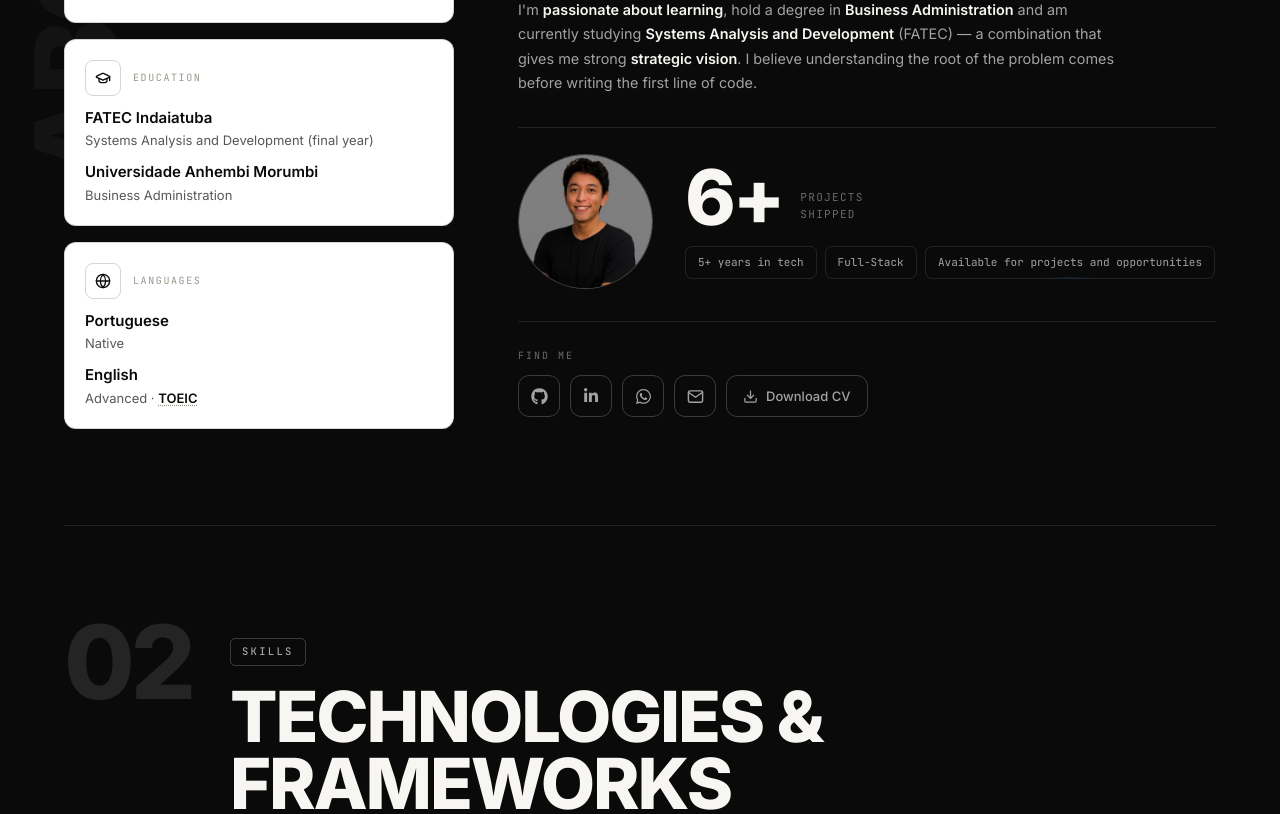
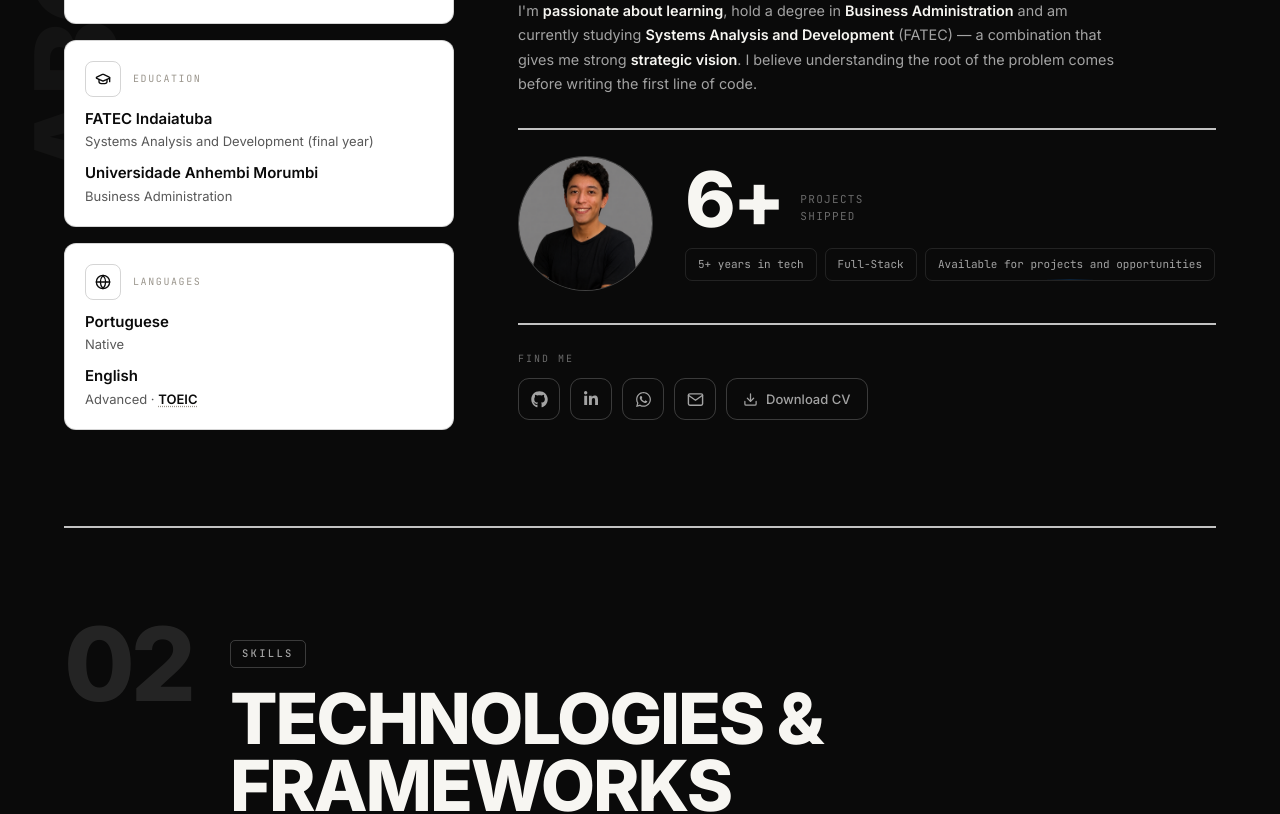
Before and after one commit to tamotsutozaki/tozaki.dev, a Next.js app: page /en in a window 1280 px wide. Shown: the part 1360-2174 px from the top of the page. Built offline with nearby package versions, Linux system fonts and the light colour scheme.

Commit message:
Divisores: linhas mais fortes e nitidas (2px, preto no claro / branco no escuro) em mobile e web

```diff
--- a/app/globals.css
+++ b/app/globals.css
@@ -13,6 +13,7 @@
   --fg3: #6a6a6a;
   --line: rgba(255, 255, 255, 0.10);
   --line2: rgba(255, 255, 255, 0.20);
+  --line-strong: rgba(255, 255, 255, 0.75);
   --navbg: rgba(10, 10, 10, 0.72);
 }
 
@@ -25,6 +26,7 @@ html.light {
   --fg3: #9a958c;
   --line: rgba(10, 10, 10, 0.10);
   --line2: rgba(10, 10, 10, 0.17);
+  --line-strong: rgba(10, 10, 10, 0.85);
   --navbg: rgba(247, 246, 242, 0.74);
 }
 
@@ -39,6 +41,7 @@ html.light {
   --fg3: #9a958c;
   --line: rgba(10, 10, 10, 0.10);
   --line2: rgba(10, 10, 10, 0.17);
+  --line-strong: rgba(10, 10, 10, 0.85);
 }
 html.light .theme-invert {
   --bg: #0a0a0a;
@@ -49,7 +52,14 @@ html.light .theme-invert {
   --fg3: #6a6a6a;
   --line: rgba(255, 255, 255, 0.10);
   --line2: rgba(255, 255, 255, 0.20);
+  --line-strong: rgba(255, 255, 255, 0.75);
 }
+
+/* ===================== LINHAS DIVISÓRIAS ===================== */
+/* Separadores de conteúdo — bem visíveis: preto no claro, branco no escuro.
+   Mais grossas (2px) e nítidas que as bordas de card (--line / --line2). */
+.divline-t { border-top: 2px solid var(--line-strong); }
+.divline-y { border-top: 2px solid var(--line-strong); border-bottom: 2px solid var(--line-strong); }
 
 /* ============ HOVER DOS CARDS ESTÁTICOS (teste A/B) ============ */
 .card-fx { position: relative; }
--- a/components/About.tsx
+++ b/components/About.tsx
@@ -116,7 +116,7 @@ export function About() {
 
             {/* Foto + "6+" lado a lado; tags abaixo no mobile (largura total),
                 na coluna sob o "6+" no desktop */}
-            <div className="pt-[26px] border-t border-line2 md:border-line">
+            <div className="pt-[26px] divline-t">
               <div className="flex items-center gap-x-5 md:gap-x-8">
                 <div className="flex-none w-[120px] md:w-[135px]">
                   <div className="overflow-hidden rounded-full border border-line2 bg-bg-elev" style={{ aspectRatio: "1 / 1" }}>
@@ -160,7 +160,7 @@ export function About() {
             </div>
 
             {/* Links sociais + CV — hover pinta na cor da marca */}
-            <div className="pt-[26px] border-t border-line2 md:border-line">
+            <div className="pt-[26px] divline-t">
               <div className="mb-3 font-mono text-[10px] tracking-[0.2em] uppercase text-fg3">{t.about.findMe}</div>
               <div className="flex flex-wrap items-center gap-2.5">
                 <BrandIconBtn href={SITE.github} label="GitHub" brand="var(--fg)" brandFg="var(--bg)" isOn={socialOn}><FaGithub size={17} /></BrandIconBtn>
--- a/components/Contact.tsx
+++ b/components/Contact.tsx
@@ -137,7 +137,7 @@ export function Contact() {
                 <span>{t.contact.replyTime}</span>
               </div>
 
-              <div className="relative flex items-center gap-3 py-3.5 border-t border-line">
+              <div className="relative flex items-center gap-3 py-3.5 divline-t">
                 <a href={`mailto:${email}`} className="tswap-trigger group inline-flex items-center gap-3 cursor-pointer before:absolute before:inset-0 before:content-['']">
                   <span className="flex-none text-fg3 transition-colors group-hover:text-[#EA4335]"><FiMail size={15} /></span>
                   <SwapText className="font-mono text-[13.5px] text-fg">{email}</SwapText>
@@ -154,7 +154,7 @@ export function Contact() {
               <ChannelLink href={SITE.linkedin} label="LinkedIn" icon={<FaLinkedinIn size={15} />} brand="#0A66C2" />
               <ChannelLink href={SITE.github} label="GitHub" icon={<FaGithub size={15} />} brand="var(--fg)" />
               {/* LeetCode — descomente quando tiver: <ChannelLink href={SITE.leetcode} label="LeetCode" symbol="↗" /> */}
-              <a href={SITE.cvUrl} download="Pedro Tozaki - CV.pdf" className="tswap-trigger group flex items-center gap-3 py-3.5 border-t border-line text-fg text-[14.5px] cursor-pointer">
+              <a href={SITE.cvUrl} download="Pedro Tozaki - CV.pdf" className="tswap-trigger group flex items-center gap-3 py-3.5 divline-t text-fg text-[14.5px] cursor-pointer">
                 <span className="flex-none text-fg3 transition-colors group-hover:text-[#2E90E6]"><FiDownload size={15} /></span>
                 <SwapText>{t.contact.cv}</SwapText>
               </a>
@@ -192,7 +192,7 @@ function ChannelLink({ href, label, icon, brand }: { href: string; label: string
       target="_blank"
       rel="noopener noreferrer"
       style={{ "--brand": brand } as React.CSSProperties}
-      className="tswap-trigger group flex items-center gap-3 py-3.5 border-t border-line text-fg text-[14.5px] cursor-pointer"
+      className="tswap-trigger group flex items-center gap-3 py-3.5 divline-t text-fg text-[14.5px] cursor-pointer"
     >
       <span className="flex-none text-fg3 transition-colors group-hover:text-[var(--brand)]">{icon}</span>
       <SwapText>{label}</SwapText>
--- a/components/Divider.tsx
+++ b/components/Divider.tsx
@@ -7,7 +7,7 @@ import React from "react";
 export function Divider() {
   return (
     <div aria-hidden style={{ padding: "0 clamp(18px,5vw,72px)" }}>
-      <div className="mx-auto border-t border-line2 md:border-line" style={{ maxWidth: 1240 }} />
+      <div className="mx-auto divline-t" style={{ maxWidth: 1240 }} />
     </div>
   );
 }
--- a/components/Footer.tsx
+++ b/components/Footer.tsx
@@ -33,7 +33,7 @@ export function Footer() {
   };
 
   return (
-    <footer className="relative border-t border-line overflow-hidden" style={{ padding: "clamp(56px,9vh,110px) clamp(18px,5vw,72px) 38px" }}>
+    <footer className="relative divline-t overflow-hidden" style={{ padding: "clamp(56px,9vh,110px) clamp(18px,5vw,72px) 38px" }}>
       <div className="mx-auto" style={{ maxWidth: 1240 }}>
         <div className="flex justify-between flex-wrap items-start gap-7" style={{ marginBottom: "clamp(20px,4vh,44px)" }}>
           <div>
@@ -53,7 +53,7 @@ export function Footer() {
 
         <a href="#hero" onClick={go("hero")} aria-label="Voltar ao início" className="display-name footer-name inline-block cursor-pointer">PEDRO<br />TOZAKI</a>
 
-        <div className="flex justify-between flex-wrap items-center gap-3 mt-[30px] pt-6 border-t border-line font-mono text-[11px] tracking-[0.04em] text-fg3">
+        <div className="flex justify-between flex-wrap items-center gap-3 mt-[30px] pt-6 divline-t font-mono text-[11px] tracking-[0.04em] text-fg3">
           <span>{t.footer.rights}</span>
           <div className="flex gap-2.5">
             <Social href={SITE.github} label="GitHub" brand="var(--fg)" brandFg="var(--bg)"><FaGithub size={17} /></Social>
--- a/components/Skills.tsx
+++ b/components/Skills.tsx
@@ -198,7 +198,7 @@ export function Skills() {
 
       {/* Marquee */}
       <div
-        className="relative overflow-hidden border-t border-b border-line py-[22px]"
+        className="relative overflow-hidden divline-y py-[22px]"
         style={{ marginTop: "clamp(20px,4vh,40px)", WebkitMaskImage: "linear-gradient(90deg,transparent,#000 9%,#000 91%,transparent)", maskImage: "linear-gradient(90deg,transparent,#000 9%,#000 91%,transparent)" }}
       >
         <div className="marquee-track">
```
